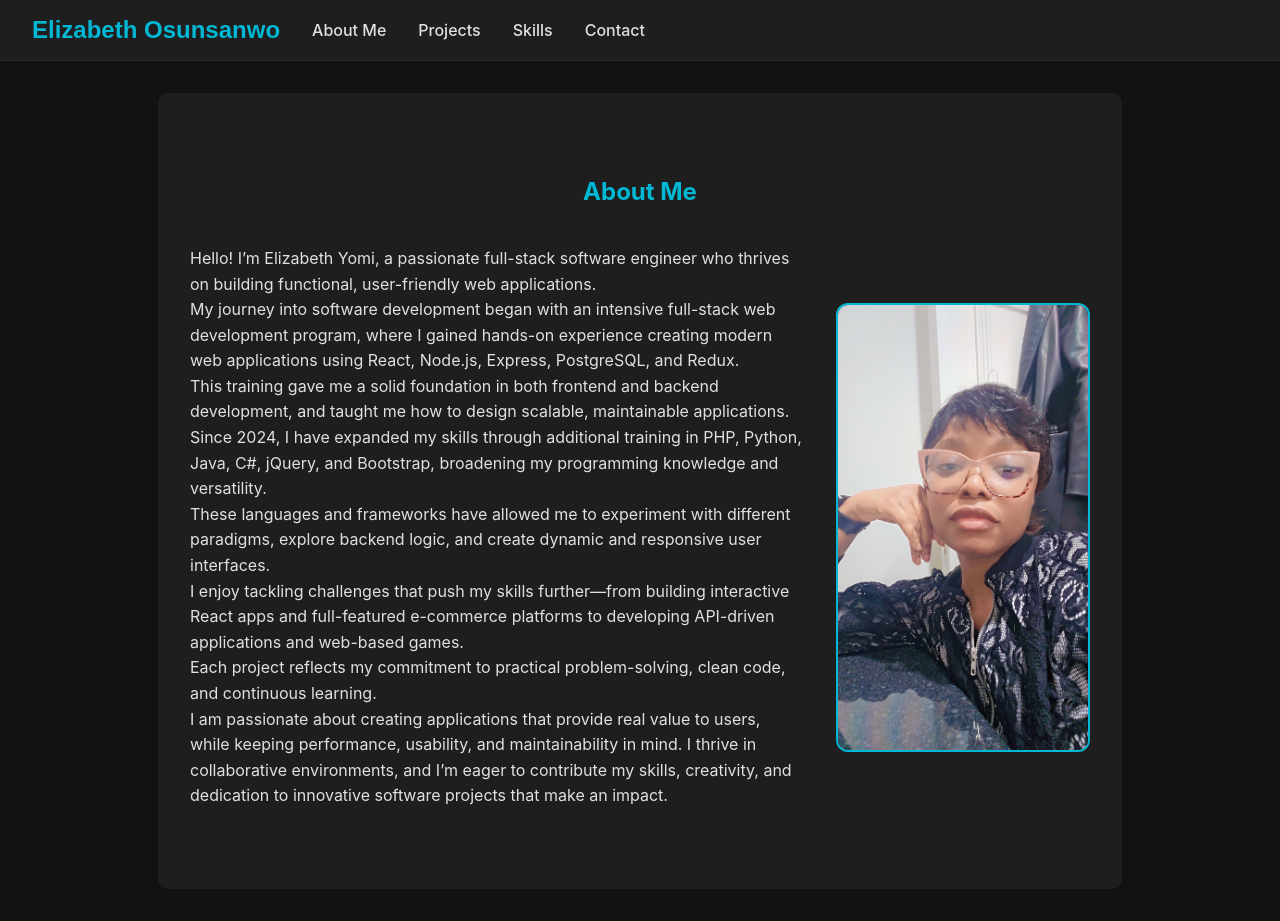
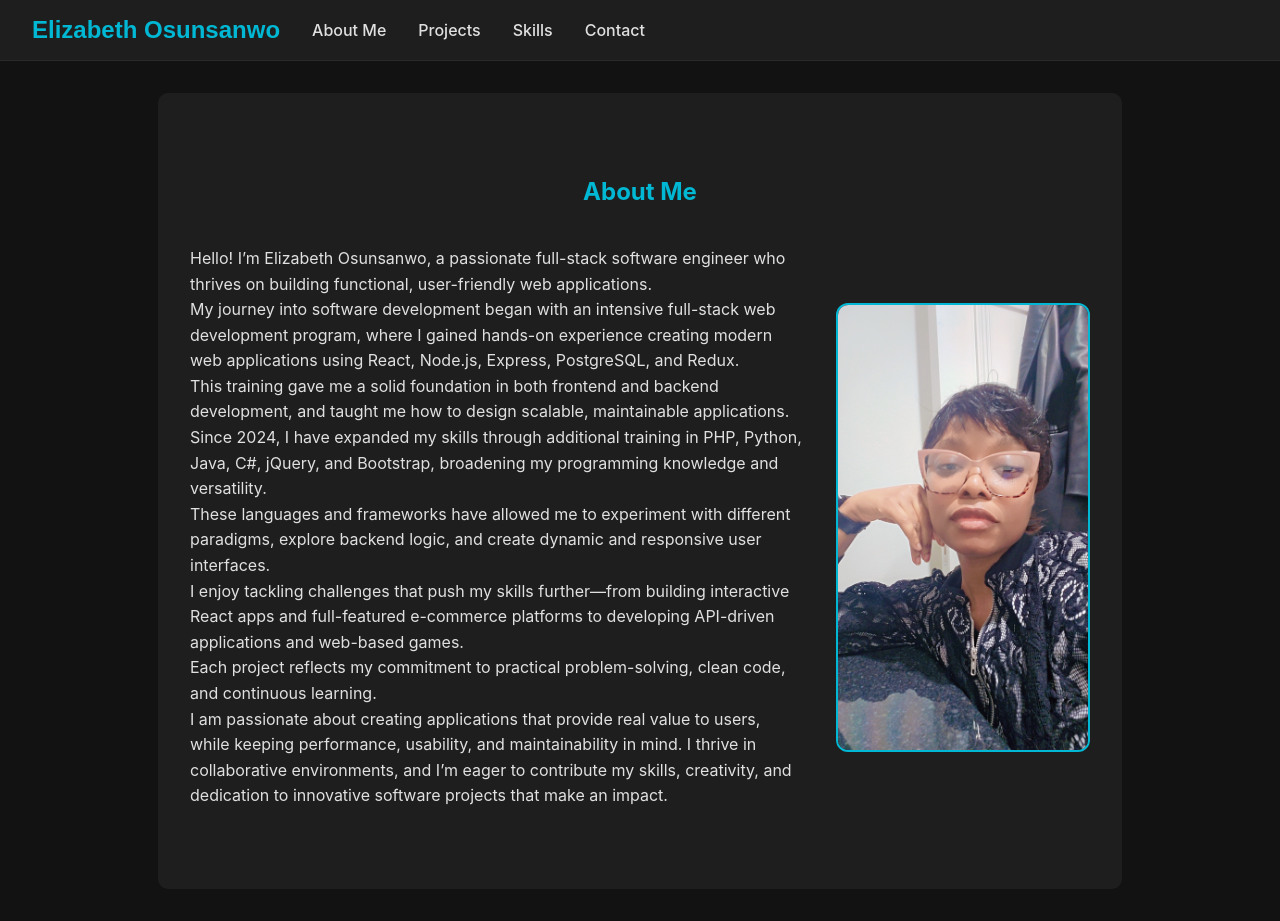
Before and after one commit to annuoluwa/My-Portfolio, a PHP site: page /about.php in a window 1280 px wide. Run offline with PHP 8.4, Linux system fonts and the light colour scheme; some web fonts are replaced.

Commit message:
Change name error

```diff
--- a/about.php
+++ b/about.php
@@ -5,7 +5,7 @@
     <div id="about">
       <h2>About Me</h2>
       <div class="about-me">
-        <p>Hello! I’m Elizabeth Yomi, a passionate full-stack software engineer who thrives on building functional, user-friendly web applications.
+        <p>Hello! I’m Elizabeth Osunsanwo, a passionate full-stack software engineer who thrives on building functional, user-friendly web applications.
         <br>My journey into software development began with an intensive full-stack web development program, where I gained hands-on experience creating modern web applications using React, Node.js, Express, PostgreSQL, and Redux.
         <br>This training gave me a solid foundation in both frontend and backend development, and taught me how to design scalable, maintainable applications.
 
```
